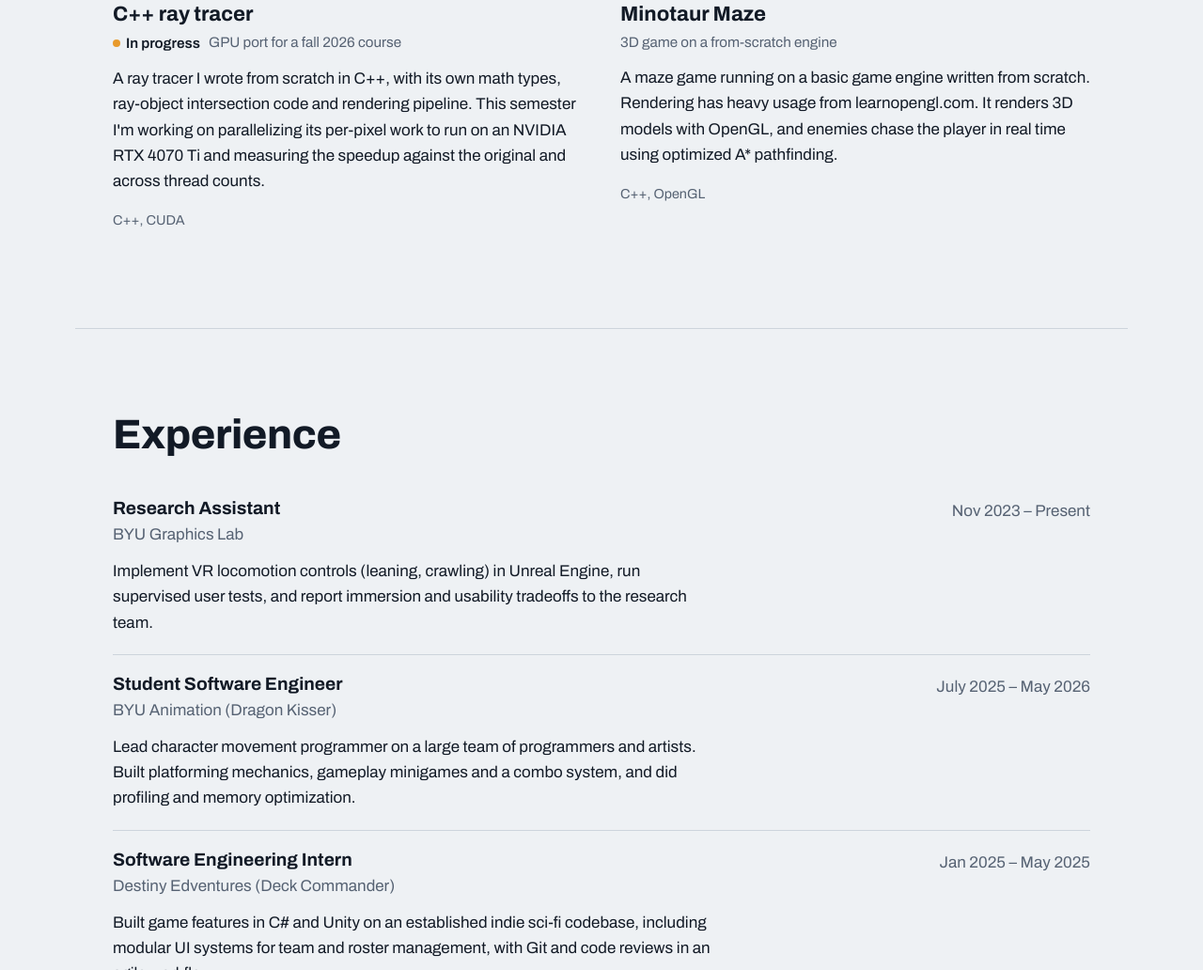
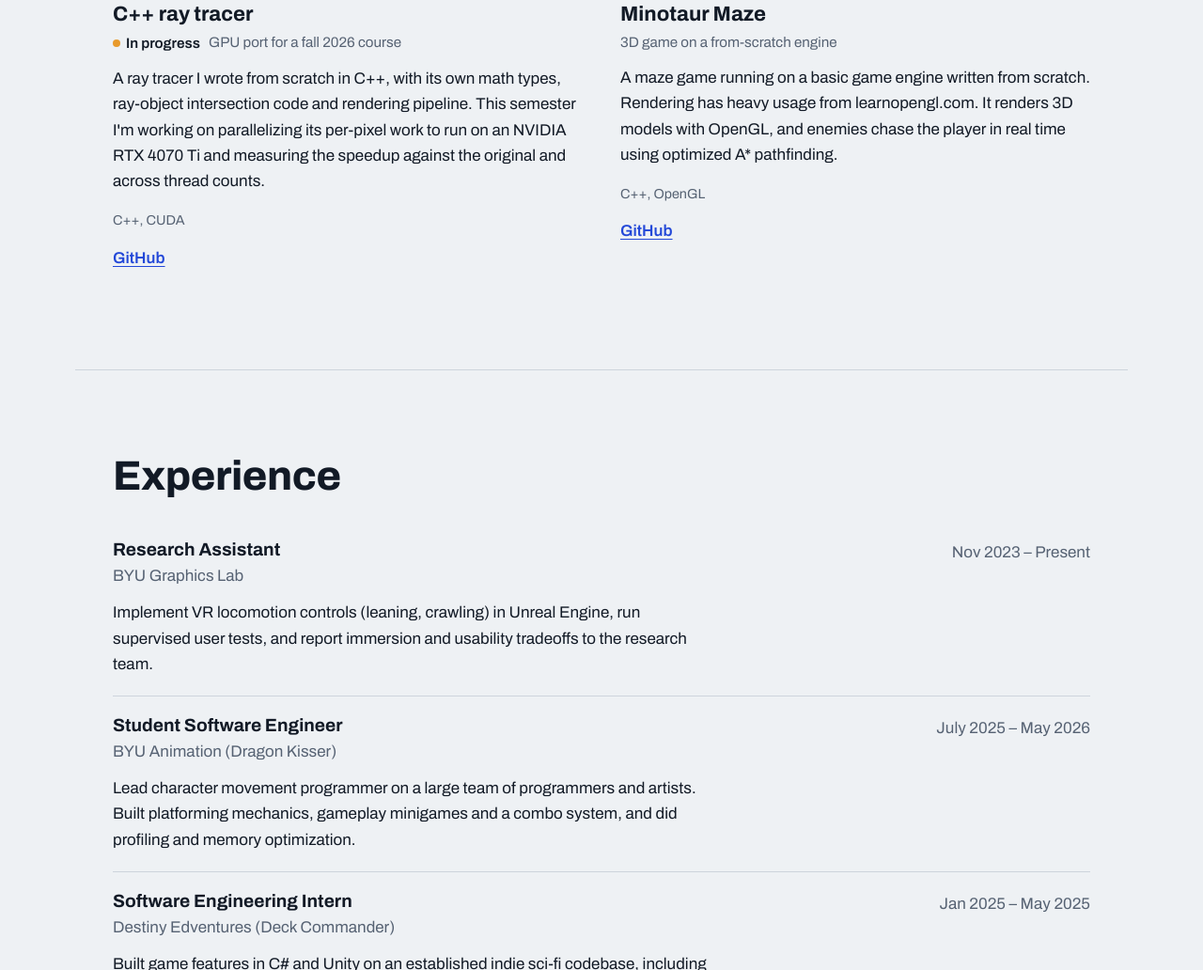
Before and after one commit to lianghunter/lianghunter.github.io, a plain HTML site: page index.html in a window 1280 px wide. Shown: the part 2162-3194 px from the top of the page at 94% size. Drawn offline with Linux system fonts and the light colour scheme.

Commit message:
Update project links to point to GitHub repositories

```diff
--- a/index.html
+++ b/index.html
@@ -137,7 +137,7 @@
               against the original and across thread counts.
             </p>
             <p class="project-tools">C++, CUDA</p>
-            <!-- <p class="project-links"><a href="https://github.com/lianghunter/REPO-NAME">Source code</a></p> -->
+            <p class="project-links"><a href="https://github.com/lianghunter/RayTracing">GitHub</a></p>
           </div>
         </article>
 
@@ -155,7 +155,7 @@
               optimized A* pathfinding.
             </p>
             <p class="project-tools">C++, OpenGL</p>
-            <!-- <p class="project-links"><a href="https://github.com/lianghunter/REPO-NAME">Source code</a></p> -->
+            <p class="project-links"><a href="https://github.com/lianghunter/MinotaurGame">GitHub</a></p>
           </div>
         </article>
 
```
